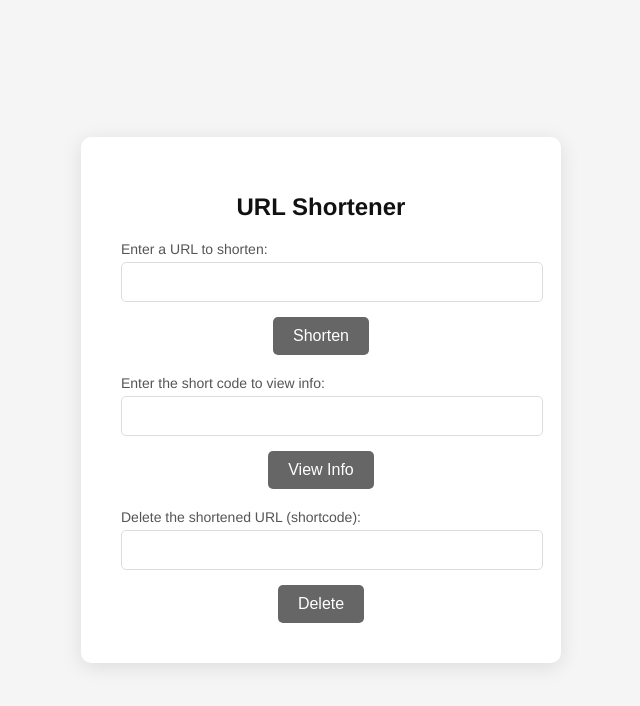
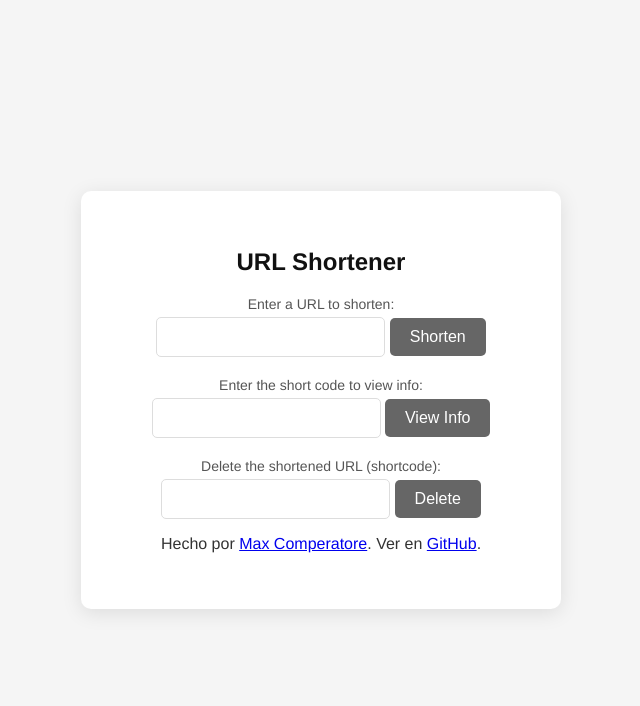
Before and after one commit to pyoneerC/shorturl-web, a Flask app: page / in a window 1280 px wide. Shown: the top 706 px of the page, without its empty margins (319-959 px from the left). Run offline with Flask 3, Linux system fonts and the light colour scheme.

Commit message:
updated styles + attrib

```diff
--- a/templates/index.html
+++ b/templates/index.html
@@ -38,16 +38,21 @@
     color: #555;
     display: block;
     margin-bottom: 5px;
-            text-align: left;
+    text-align: center;
+}
+
+.input-group {
+    display: flex;
+    align-items: center;
+    gap: 10px;
 }
 
 input[type="url"],
 input[type="text"] {
-            width: 100%;
+    flex: 1;
     padding: 10px;
     border-radius: 5px;
     border: 1px solid #ddd;
-            margin-bottom: 15px;
     font-size: 16px;
     transition: border 0.3s ease;
 }
@@ -91,6 +96,7 @@
 
 #shortened_url_section label {
     display: block;
+    text-align: center;
 }
 
 .alert {
@@ -123,6 +129,7 @@
 .closebtn:hover {
     color: black;
 }
+
     </style>
 </head>
 <body>
@@ -167,6 +174,11 @@
             <input type="text" id="delete_short_code_input" required>
             <button type="button" onclick="deleteShortenedUrl()">Delete</button>
         </div>
+
+    <p>
+        Hecho por <a href="https://maxcomperatore.com" target="_blank">Max Comperatore</a>.
+        Ver en <a href="https://github.com/pyoneerC/shorturl-web" target="_blank">GitHub</a>.
+    </p>
 
     </div>
 
```
Lines whose indentation alone changed are shown as unchanged.
